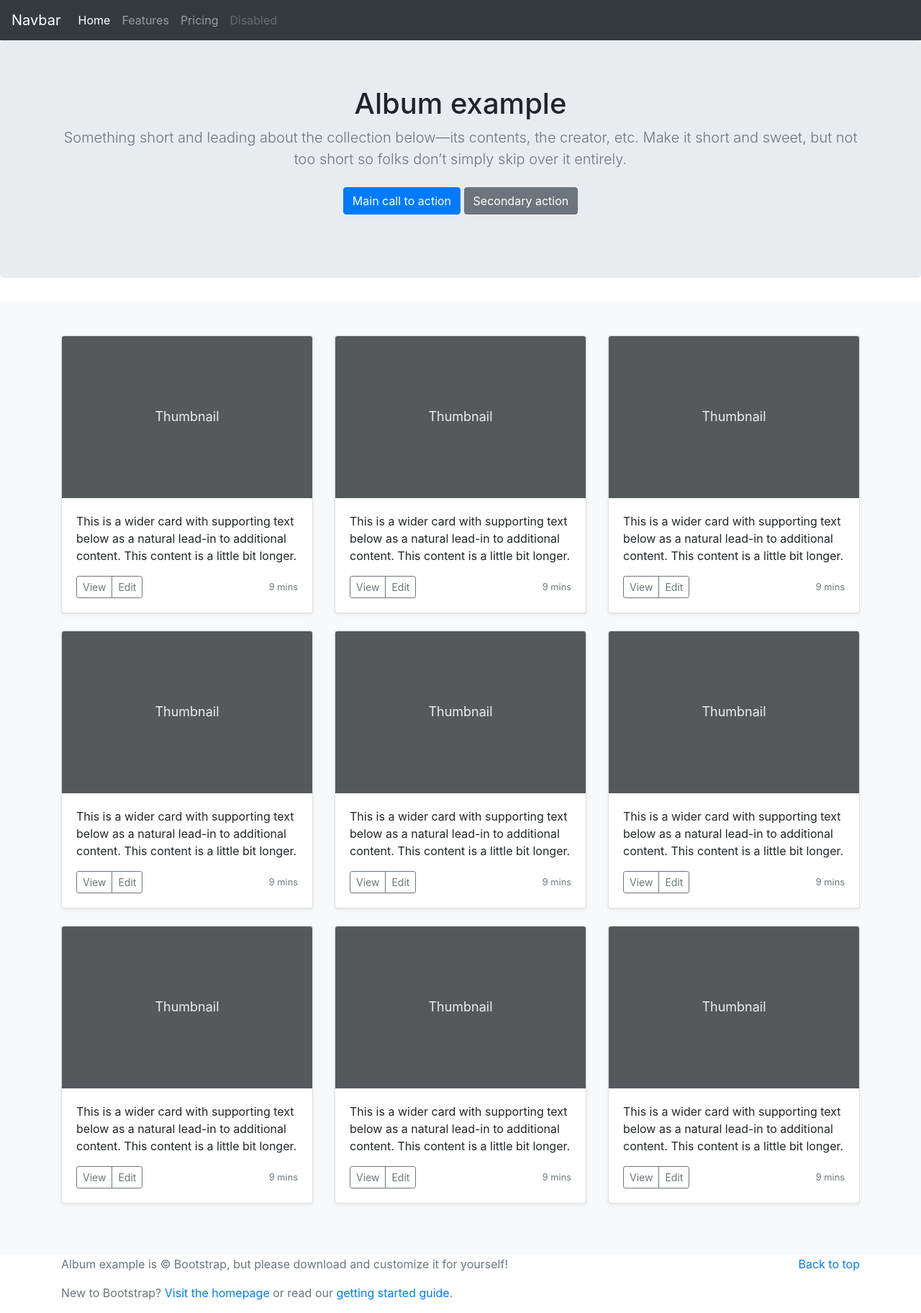
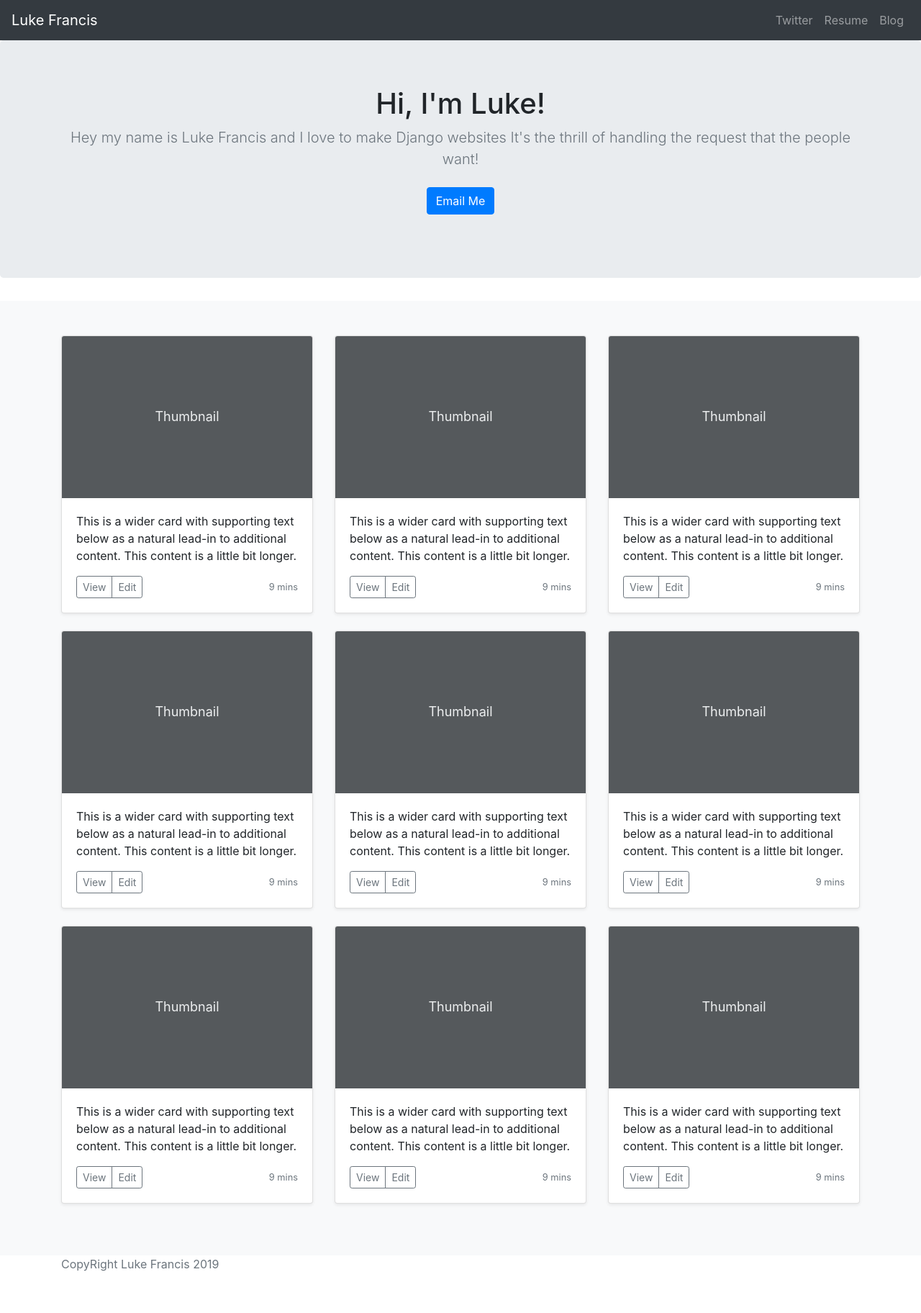
Before and after one commit to lukefrancis5/portfolio, a Django app: page / in a window 1280 px wide. Shown: the whole page at 72% size. After the commit the page ends 1766 px from the top, so only its background shows below. Run offline with Django 3.2, Linux system fonts and the light colour scheme; some libraries are stand-ins or nearby versions.

Commit message:
added email button and footer

```diff
--- a/jobs/templates/jobs/home.html
+++ b/jobs/templates/jobs/home.html
@@ -31,16 +31,15 @@
   <body>
     <header>
   <nav class="navbar navbar-expand-lg navbar-dark bg-dark">
-  <a class="navbar-brand" href="#">Navbar</a>
+  <a class="navbar-brand" href="#">Luke Francis</a>
   <button class="navbar-toggler" type="button" data-toggle="collapse" data-target="#navbarNavAltMarkup" aria-controls="navbarNavAltMarkup" aria-expanded="false" aria-label="Toggle navigation">
     <span class="navbar-toggler-icon"></span>
   </button>
   <div class="collapse navbar-collapse" id="navbarNavAltMarkup">
-    <div class="navbar-nav">
-      <a class="nav-item nav-link active" href="#">Home <span class="sr-only">(current)</span></a>
-      <a class="nav-item nav-link" href="#">Features</a>
-      <a class="nav-item nav-link" href="#">Pricing</a>
-      <a class="nav-item nav-link disabled" href="#" tabindex="-1" aria-disabled="true">Disabled</a>
+    <div class="navbar-nav ml-auto">
+      <a class="nav-item nav-link href="#">Twitter</a>
+      <a class="nav-item nav-link" href="#">Resume</a>
+      <a class="nav-item nav-link" href="#">Blog</a>
     </div>
   </div>
 </nav>
@@ -50,11 +49,10 @@
 
   <section class="jumbotron text-center">
     <div class="container">
-      <h1 class="jumbotron-heading">Album example</h1>
-      <p class="lead text-muted">Something short and leading about the collection below—its contents, the creator, etc. Make it short and sweet, but not too short so folks don’t simply skip over it entirely.</p>
+      <h1 class="jumbotron-heading">Hi, I'm Luke!</h1>
+      <p class="lead text-muted">Hey my name is Luke Francis and I love to make Django websites It's the thrill of handling the request that the people want!</p>
       <p>
-        <a href="#" class="btn btn-primary my-2">Main call to action</a>
-        <a href="#" class="btn btn-secondary my-2">Secondary action</a>
+        <a href="mailto:lukebrandonfrancis@gmail.com" class="btn btn-primary my-2">Email Me</a>
       </p>
     </div>
   </section>
@@ -208,11 +206,7 @@
 
 <footer class="text-muted">
   <div class="container">
-    <p class="float-right">
-      <a href="#">Back to top</a>
-    </p>
-    <p>Album example is &copy; Bootstrap, but please download and customize it for yourself!</p>
-    <p>New to Bootstrap? <a href="https://getbootstrap.com">Visit the homepage</a> or read our <a href="/docs/4.2/getting-started/introduction/">getting started guide</a>.</p>
+    <p>CopyRight Luke Francis {% now "Y" %}</p>
   </div>
 </footer>
 <script src="https://code.jquery.com/jquery-3.3.1.slim.min.js" integrity="sha384-q8i/X+965DzO0rT7abK41JStQIAqVgRVzpbzo5smXKp4YfRvH+8abtTE1Pi6jizo" crossorigin="anonymous"></script>
```
